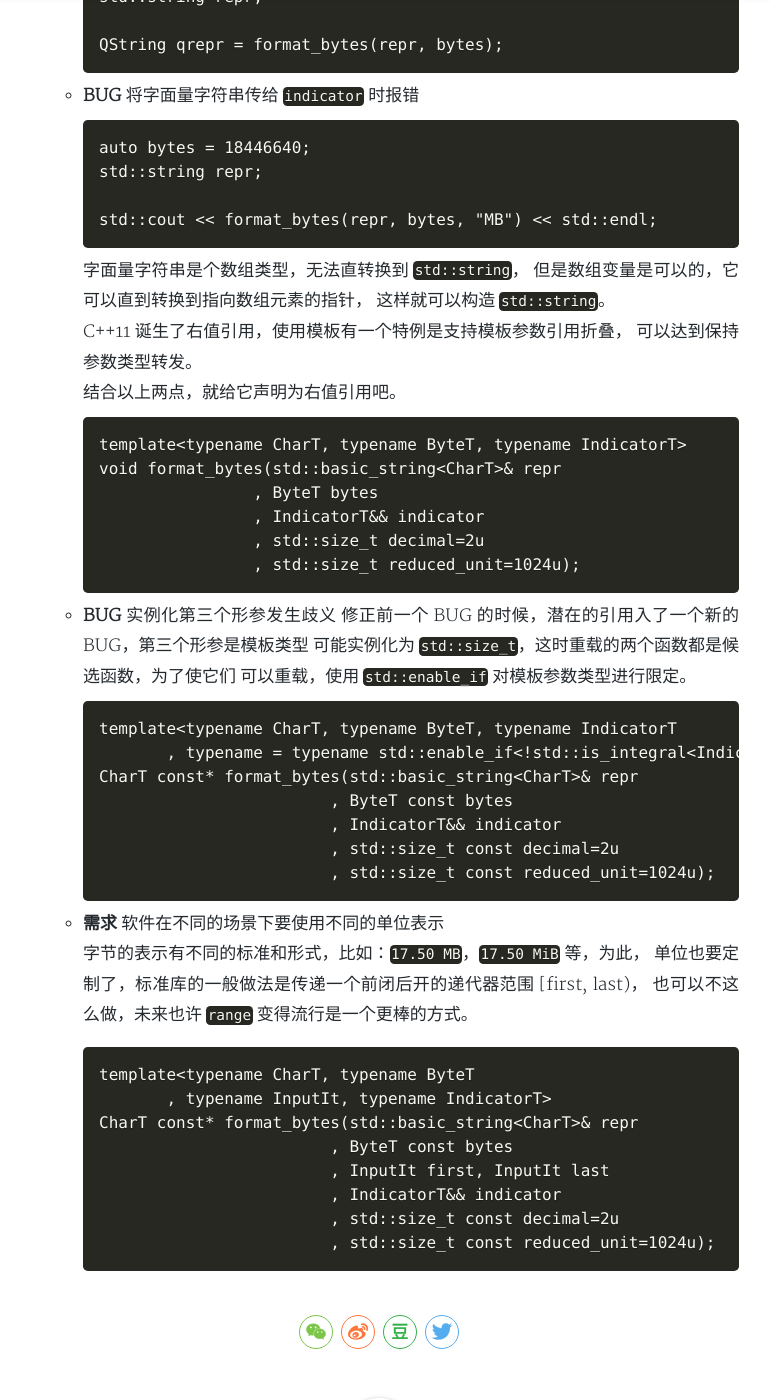
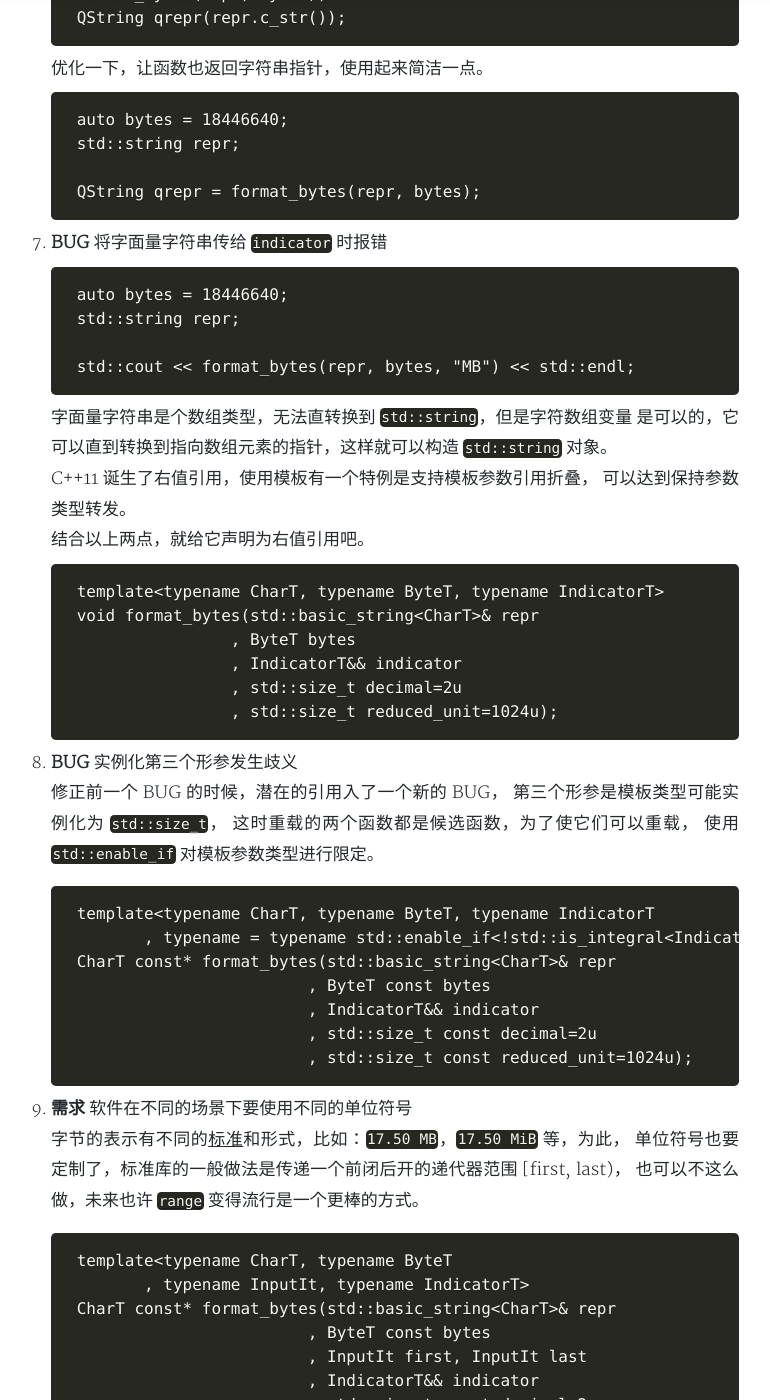
Before and after one commit to yanminhui/yanminhui.github.io, a Jekyll site: the page built from _posts/githubs/2019-03-19-format_bytes.md, in a window 1280 px wide and 1400 px high, scrolled down 4153 px. Shown: the whole window, without its empty margins (261-1031 px from the left). Built offline with Jekyll 4.4.1, drawn with Linux system fonts in a browser that asks for light colours; nearby versions of some CDN libraries; a style sheet for code colours, icons or effects is not loaded; some of the changed text lies outside the part shown.

Commit message:
Update format_bytes.md

````diff
--- a/_posts/githubs/2019-03-19-format_bytes.md
+++ b/_posts/githubs/2019-03-19-format_bytes.md
@@ -16,7 +16,7 @@
 KB (kibibytes), MB (mebibytes), GB (gibibytes), TB (tebibytes),
 or PB (pebibytes)...
 
-## [Function Prototype](https://github.com/yanminhui/misc/blob/master/cpp/format_bytes.hpp)
+## [Function Prototype][0]
 
 ```.cpp
 template<typename CharT, typename ByteT>
@@ -187,9 +191,9 @@
     std::cout << format_bytes(repr, bytes, "MB") << std::endl;
     ```
 
-    字面量字符串是个数组类型，无法直转换到 `std::string`，
-    但是数组变量是可以的，它可以直到转换到指向数组元素的指针，
-    这样就可以构造 `std::string`。
+    字面量字符串是个数组类型，无法直转换到 `std::string`，但是字符数组变量
+    是可以的，它可以直到转换到指向数组元素的指针，这样就可以构造
+    `std::string` 对象。
 
     C++11 诞生了右值引用，使用模板有一个特例是支持模板参数引用折叠，
     可以达到保持参数类型转发。
@@ -205,26 +209,28 @@
                     , std::size_t reduced_unit=1024u);
     ```
 
-   - **BUG** 实例化第三个形参发生歧义
-     修正前一个 BUG 的时候，潜在的引用入了一个新的 BUG，第三个形参是模板类型
-     可能实例化为 `std::size_t`，这时重载的两个函数都是候选函数，为了使它们
-     可以重载，使用 `std::enable_if` 对模板参数类型进行限定。
+8. **BUG** 实例化第三个形参发生歧义
 
-     ```.cpp
-     template<typename CharT, typename ByteT, typename IndicatorT
-            , typename = typename std::enable_if<!std::is_integral<IndicatorT>::value>::type>
-     CharT const* format_bytes(std::basic_string<CharT>& repr
-                             , ByteT const bytes
-                             , IndicatorT&& indicator
-                             , std::size_t const decimal=2u
-                             , std::size_t const reduced_unit=1024u);
-     ```
+    修正前一个 BUG 的时候，潜在的引用入了一个新的 BUG，
+    第三个形参是模板类型可能实例化为 `std::size_t`，
+    这时重载的两个函数都是候选函数，为了使它们可以重载，
+    使用 `std::enable_if` 对模板参数类型进行限定。
 
-  - **需求** 软件在不同的场景下要使用不同的单位表示
+    ```.cpp
+    template<typename CharT, typename ByteT, typename IndicatorT
+           , typename = typename std::enable_if<!std::is_integral<IndicatorT>::value>::type>
+    CharT const* format_bytes(std::basic_string<CharT>& repr
+                            , ByteT const bytes
+                            , IndicatorT&& indicator
+                            , std::size_t const decimal=2u
+                            , std::size_t const reduced_unit=1024u);
+    ```
 
-    字节的表示有不同的标准和形式，比如：`17.50 MB`，`17.50 MiB` 等，为此，
-    单位也要定制了，标准库的一般做法是传递一个前闭后开的递代器范围 [first, last)，
-    也可以不这么做，未来也许 `range` 变得流行是一个更棒的方式。
+9. **需求** 软件在不同的场景下要使用不同的单位符号
+
+    字节的表示有不同的[标准][2]和形式，比如：`17.50 MB`，`17.50 MiB` 等，为此，
+    单位符号也要定制了，标准库的一般做法是传递一个前闭后开的递代器范围 [first, last)，
+    也可以不这么做，未来也许 [`range`][3] 变得流行是一个更棒的方式。
 
     ```.cpp
     template<typename CharT, typename ByteT
````
Also changed, not shown: other parts of _posts/githubs/2019-03-19-format_bytes.md (+29 -20 lines), 1 other file.
